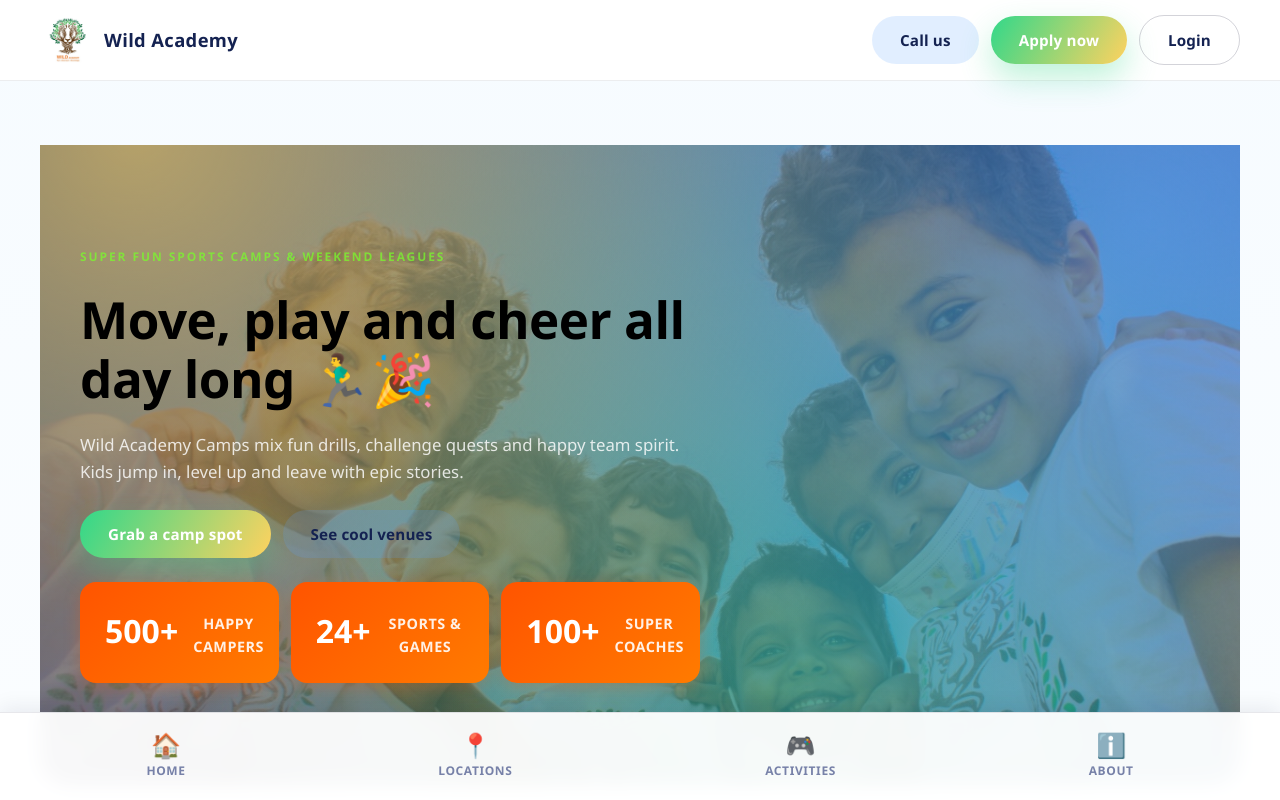
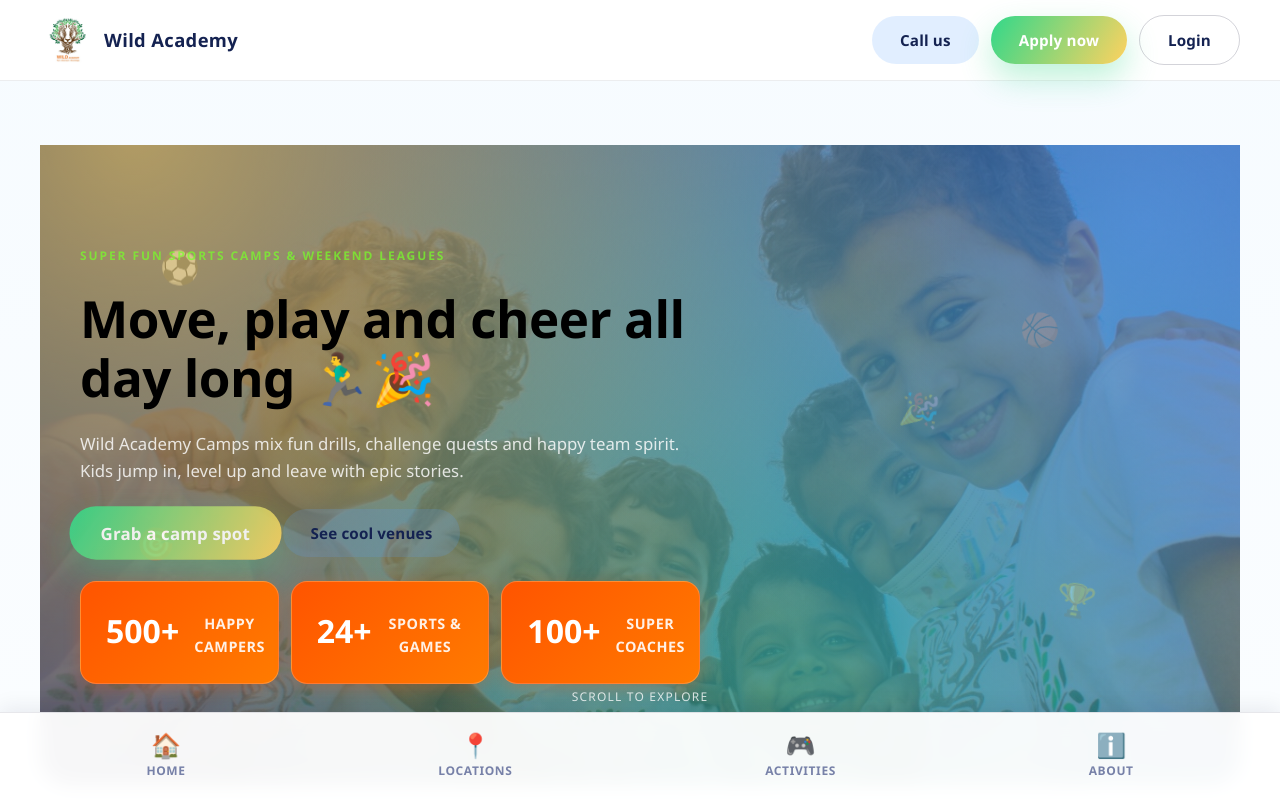
Before and after one commit to ahmedddddr/wild-academy, a React (Create React App) app in the folder frontend/: page / in a window 1280 px wide. Shown: the top 800 px of the page. Built offline with nearby package versions, Linux system fonts and the light colour scheme.

Commit message:
Perfect hero section with animated statistics, floating particles, and scroll indicator

```diff
--- a/frontend/src/pages/Home.css
+++ b/frontend/src/pages/Home.css
@@ -184,6 +184,19 @@ img {
   box-shadow: 0 20px 44px rgba(49, 216, 138, 0.4);
 }
 
+.btn-pulse {
+  animation: pulse 2s infinite;
+}
+
+@keyframes pulse {
+  0%, 100% {
+    box-shadow: 0 14px 32px rgba(49, 216, 138, 0.32);
+  }
+  50% {
+    box-shadow: 0 14px 32px rgba(49, 216, 138, 0.6), 0 0 0 4px rgba(49, 216, 138, 0.2);
+  }
+}
+
 .btn-ghost {
   background: rgba(92, 160, 255, 0.18);
   color: var(--color-navy);
@@ -236,7 +249,104 @@ main {
 .hero-overlay {
   position: absolute;
   inset: 0;
-  background: linear-gradient(120deg, rgba(18, 29, 81, 0.75) 0%, rgba(18, 29, 81, 0.45) 55%, rgba(18, 29, 81, 0.28) 100%);
+  background: linear-gradient(120deg, rgba(18, 29, 81, 0.85) 0%, rgba(18, 29, 81, 0.55) 55%, rgba(18, 29, 81, 0.35) 100%);
+}
+
+.hero-particles {
+  position: absolute;
+  inset: 0;
+  overflow: hidden;
+  pointer-events: none;
+}
+
+.particle {
+  position: absolute;
+  font-size: 2rem;
+  opacity: 0.6;
+  animation: float 6s ease-in-out infinite;
+}
+
+.particle-1 {
+  top: 15%;
+  left: 10%;
+  animation-delay: 0s;
+}
+
+.particle-2 {
+  top: 25%;
+  right: 15%;
+  animation-delay: 1s;
+}
+
+.particle-3 {
+  top: 60%;
+  left: 8%;
+  animation-delay: 2s;
+}
+
+.particle-4 {
+  top: 70%;
+  right: 12%;
+  animation-delay: 3s;
+}
+
+.particle-5 {
+  top: 40%;
+  right: 25%;
+  animation-delay: 4s;
+}
+
+@keyframes float {
+  0%, 100% {
+    transform: translateY(0) rotate(0deg);
+  }
+  50% {
+    transform: translateY(-20px) rotate(10deg);
+  }
+}
+
+.scroll-indicator {
+  position: absolute;
+  bottom: 30px;
+  left: 50%;
+  transform: translateX(-50%);
+  display: flex;
+  flex-direction: column;
+  align-items: center;
+  gap: 8px;
+  color: rgba(255, 255, 255, 0.8);
+  animation: bounce 2s ease-in-out infinite;
+  z-index: 2;
+}
+
+.scroll-text {
+  font-size: 0.75rem;
+  font-weight: 500;
+  text-transform: uppercase;
+  letter-spacing: 0.1em;
+}
+
+.scroll-arrow {
+  font-size: 1.5rem;
+  animation: arrow-bounce 2s ease-in-out infinite;
+}
+
+@keyframes bounce {
+  0%, 100% {
+    transform: translateX(-50%) translateY(0);
+  }
+  50% {
+    transform: translateX(-50%) translateY(-10px);
+  }
+}
+
+@keyframes arrow-bounce {
+  0%, 100% {
+    transform: translateY(0);
+  }
+  50% {
+    transform: translateY(5px);
+  }
 }
 
 .hero::after {
@@ -303,11 +413,38 @@ main {
   color: #ffffff;
   box-shadow: 0 14px 32px rgba(49, 216, 138, 0.32);
   transition: all 0.3s ease;
+  backdrop-filter: blur(10px);
+  border: 1px solid rgba(255, 255, 255, 0.2);
+  animation: fadeInUp 0.6s ease-out forwards;
+  opacity: 0;
+}
+
+.stat-card:nth-child(1) {
+  animation-delay: 0.2s;
+}
+
+.stat-card:nth-child(2) {
+  animation-delay: 0.4s;
+}
+
+.stat-card:nth-child(3) {
+  animation-delay: 0.6s;
 }
 
 .stat-card:hover {
-  transform: translateY(-2px);
-  box-shadow: 0 20px 44px rgba(49, 216, 138, 0.4);
+  transform: translateY(-4px) scale(1.05);
+  box-shadow: 0 20px 44px rgba(49, 216, 138, 0.5);
+}
+
+@keyframes fadeInUp {
+  from {
+    opacity: 0;
+    transform: translateY(20px);
+  }
+  to {
+    opacity: 1;
+    transform: translateY(0);
+  }
 }
 
 .stat-value {
@@ -738,6 +875,22 @@ main {
     flex: 1 1 auto;
   }
 
+  .particle {
+    font-size: 1.5rem;
+  }
+
+  .scroll-indicator {
+    bottom: 20px;
+  }
+
+  .scroll-text {
+    font-size: 0.65rem;
+  }
+
+  .scroll-arrow {
+    font-size: 1.2rem;
+  }
+
   .hero {
     min-height: 70vh;
     padding: var(--space-lg) clamp(1rem, 5vw, var(--space-lg));
--- a/frontend/src/pages/Home.js
+++ b/frontend/src/pages/Home.js
@@ -1,4 +1,4 @@
-import React from 'react';
+import React, { useState, useEffect } from 'react';
 
 import './Home.css';
 import backgroundImage from '../background.png';
@@ -102,6 +102,37 @@ const socials = [
 ];
 
 function Home() {
+  const [animatedStats, setAnimatedStats] = useState({ happyCampers: 0, sports: 0, coaches: 0 });
+  const [isVisible, setIsVisible] = useState(false);
+
+  useEffect(() => {
+    setIsVisible(true);
+
+    // Animate statistics
+    const duration = 2000;
+    const steps = 60;
+    const interval = duration / steps;
+    let step = 0;
+
+    const timer = setInterval(() => {
+      step++;
+      const progress = step / steps;
+
+      setAnimatedStats({
+        happyCampers: Math.floor(progress * 500),
+        sports: Math.floor(progress * 24),
+        coaches: Math.floor(progress * 100)
+      });
+
+      if (step >= steps) {
+        clearInterval(timer);
+        setAnimatedStats({ happyCampers: 500, sports: 24, coaches: 100 });
+      }
+    }, interval);
+
+    return () => clearInterval(timer);
+  }, []);
+
   return (
     <div className="home">
       <header className="top-nav" id="home">
@@ -119,6 +150,13 @@ function Home() {
       <main>
         <section className="hero" style={{ backgroundImage: `url(${backgroundImage})` }}>
           <div className="hero-overlay" />
+          <div className="hero-particles">
+            <span className="particle particle-1">⚽</span>
+            <span className="particle particle-2">🏀</span>
+            <span className="particle particle-3">🎯</span>
+            <span className="particle particle-4">🏆</span>
+            <span className="particle particle-5">🎉</span>
+          </div>
           <div className="hero-content">
             <span className="eyebrow">Super fun sports camps & weekend leagues</span>
             <h1>Move, play and cheer all day long 🏃‍♂️🎉</h1>
@@ -127,17 +165,27 @@ function Home() {
               with epic stories.
             </p>
             <div className="hero-actions">
-              <a href="/apply" className="btn btn-primary">Grab a camp spot</a>
+              <a href="/apply" className="btn btn-primary btn-pulse">Grab a camp spot</a>
               <a href="#locations" className="btn btn-ghost">See cool venues</a>
             </div>
             <div className="hero-stats">
-              {stats.map(stat => (
-                <div key={stat.label} className="stat-card">
-                  <span className="stat-value">{stat.value}</span>
-                  <span className="stat-label">{stat.label}</span>
-                </div>
-              ))}
+              <div className="stat-card">
+                <span className="stat-value">{animatedStats.happyCampers}+</span>
+                <span className="stat-label">Happy campers</span>
+              </div>
+              <div className="stat-card">
+                <span className="stat-value">{animatedStats.sports}+</span>
+                <span className="stat-label">Sports & games</span>
+              </div>
+              <div className="stat-card">
+                <span className="stat-value">{animatedStats.coaches}+</span>
+                <span className="stat-label">Super coaches</span>
+              </div>
             </div>
+          </div>
+          <div className="scroll-indicator">
+            <span className="scroll-text">Scroll to explore</span>
+            <span className="scroll-arrow">↓</span>
           </div>
         </section>
 
```
